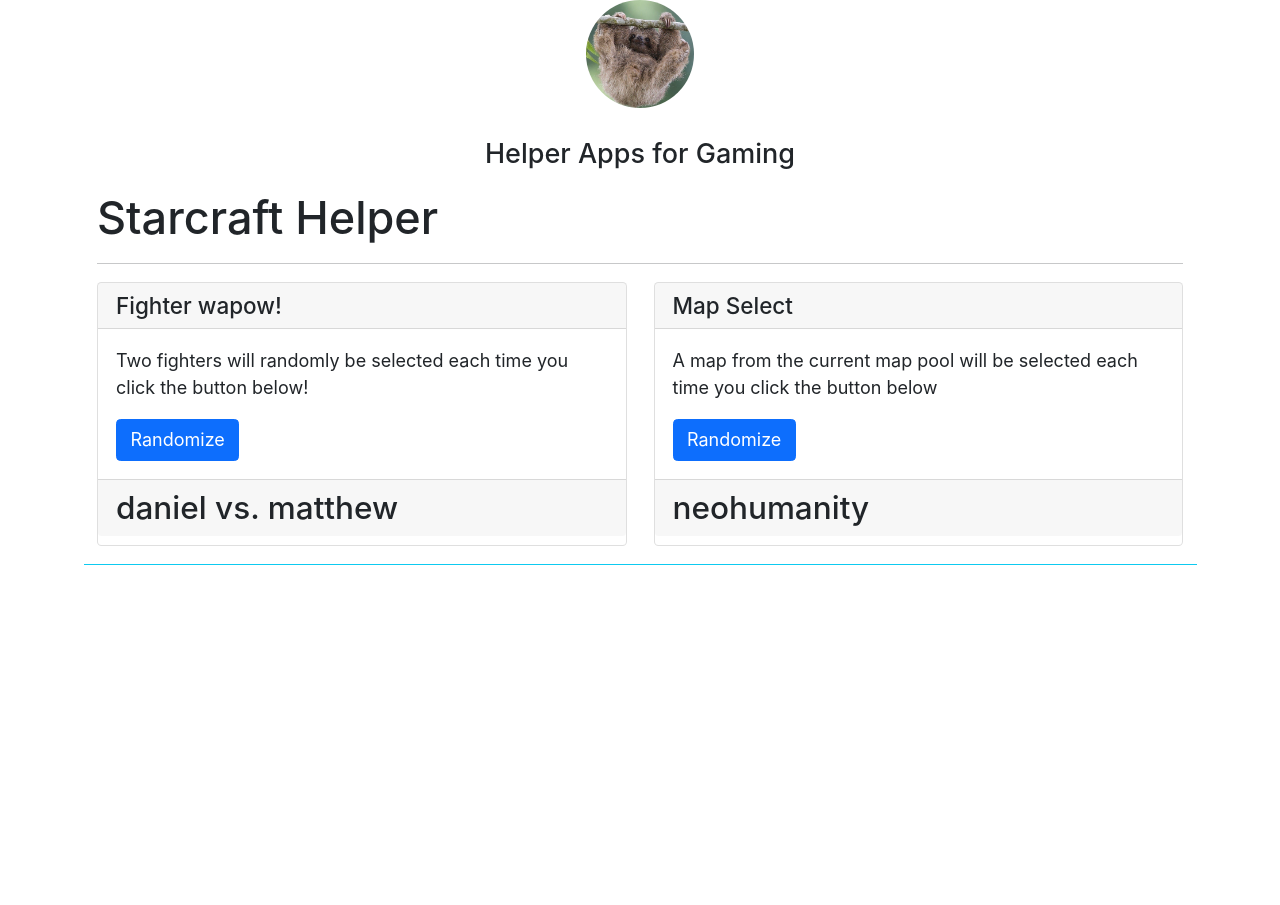
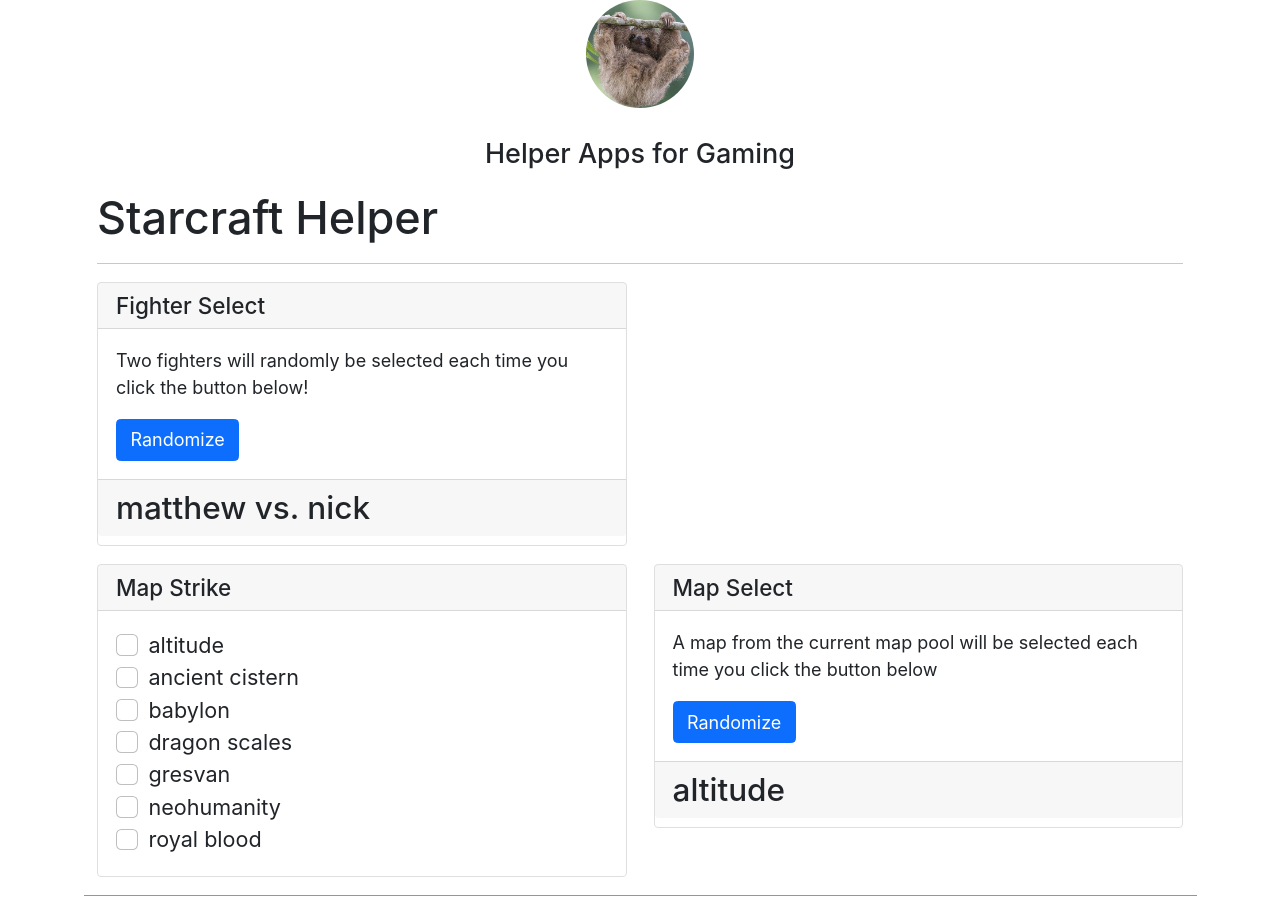
Before and after one commit to NicholasKChoi/WOTR_Combat_Simulator, a Next.js app: page /apps/starcraft-helper in a window 1280 px wide. Before the commit the page ends 800 px from the top, so only its background shows below. Built offline with nearby package versions, Linux system fonts and the light colour scheme.

Commit message:
made the map strike card and will use it for map select

```diff
--- a/pages/apps/starcraft-helper.js
+++ b/pages/apps/starcraft-helper.js
@@ -6,8 +6,14 @@
 import Layout from "../../components/layout";
 
 const pageTitle = 'Starcraft Helper';
+const mapArray = [
+  'altitude', 'ancient cistern', 'babylon', 'dragon scales',
+  'gresvan', 'neohumanity', 'royal blood'
+];
+const partnerArray = ["matthew", "nick", "daniel"];
 
 function shuffle(array) {
+  const clone = [...array]
   let currentIndex = array.length,  randomIndex;
 
   // While there remain elements to shuffle.
@@ -18,36 +24,38 @@
     currentIndex--;
 
     // And swap it with the current element.
-    [array[currentIndex], array[randomIndex]] = [
-      array[randomIndex], array[currentIndex]];
+    [clone[currentIndex], clone[randomIndex]] = [
+      clone[randomIndex], clone[currentIndex]];
   }
 
-  return array;
+  return clone;
 }
 
-
 function GetVsText() {
-  const partnerArray = ["matthew", "nick", "daniel"];
-  shuffle(partnerArray);
-  const sortedResult = partnerArray.slice(0, 2).sort()
+  const shuffled = shuffle(partnerArray);
+  const sortedResult = shuffled.slice(0, 2).sort()
   return `${sortedResult[0]} vs. ${sortedResult[1]}`;
 }
 
-function getMapText() {
-  const mapArray = [
-    'altitude', 'ancient cistern', 'babylon', 'dragon scales',
-    'gresvan', 'neohumanity', 'royal blood'
-  ];
-  shuffle(mapArray);
-  return mapArray[0];
+function getMapText(lastMap) {
+  const shuffled = shuffle(mapArray);
+  for (let i = 0; i < shuffled.length; i++)
+  {
+    if (shuffled[i] == lastMap)
+    {
+      continue;
+    }
+    else
+    {
+      return shuffled[i];
+    }
+  }
+  return "FAILURE"
 }
 
-let lastPartners = GetVsText();
-let lastMap = getMapText();
-
 export default function StarcraftHelper() {
-  const [partners, setPartnerState] = useState(lastPartners);
-  const [maps, setMapState] = useState(lastMap)
+  const [partners, setPartnerState] = useState(`${partnerArray[0]} vs. ${partnerArray[1]}`);
+  const [maps, setMapState] = useState(mapArray[0]);
 
   function SetPartners() {
     let newPartners = GetVsText();
@@ -59,10 +67,7 @@
   }
 
   function SetMap() {
-    let newMap = getMapText();
-    while (newMap == lastMap) {
-      newMap = getMapText();
-    }
+    let newMap = getMapText(lastMap);
     lastMap = newMap;
     setMapState(newMap);
   }
@@ -75,10 +80,10 @@
       <section className={cn(utilStyles.headingMd, "container")}>
         <h1>{pageTitle}</h1>
         <hr></hr>
-        <div className='row mb-2 pb-3 border-bottom border-info'>
+        <div className='row pb-3'>
           <div className='col-6'>
             <div className='card'>
-            <h5 className='card-header'>Fighter wapow!</h5>
+              <h5 className='card-header'>Fighter Select</h5>
               <div className="card-body">
                 <p className="card-text fs-6">
                   Two fighters will randomly be selected each time you
@@ -87,6 +92,26 @@
                 <a className="btn btn-primary" onClick={SetPartners}>Randomize</a>
               </div>
               <h3 className='card-footer'>{partners}</h3>
+            </div>
+          </div>
+
+        </div>
+        <div className='row mb-2 pb-3 border-bottom border-info'>
+          <div className='col-6'>
+            <div className='card'>
+              <h5 className='card-header'>Map Strike</h5>
+              <div className="card-body">
+              <div className="form-check">
+                <div className="list-container">
+                  {mapArray.map((item, index) => (
+                    <div key={index}>
+                      <input class="form-check-input" value={item} id={item} type="checkbox" />
+                      <label class="form-check-label" >{item}</label>
+                    </div>
+                  ))}
+                </div>
+              </div>
+            </div>
             </div>
           </div>
           <div className='col-6'>
```
Lines whose indentation alone changed are shown as unchanged.
